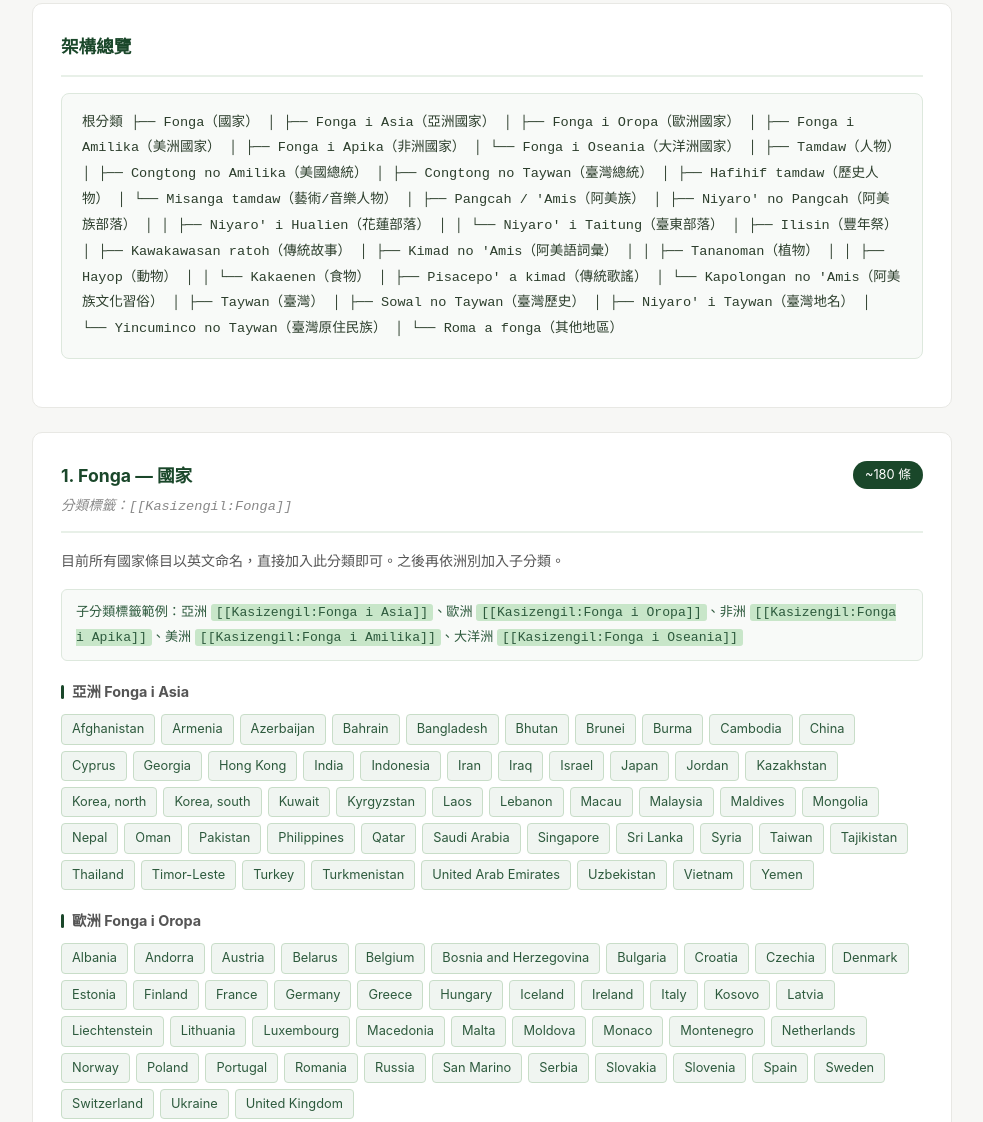
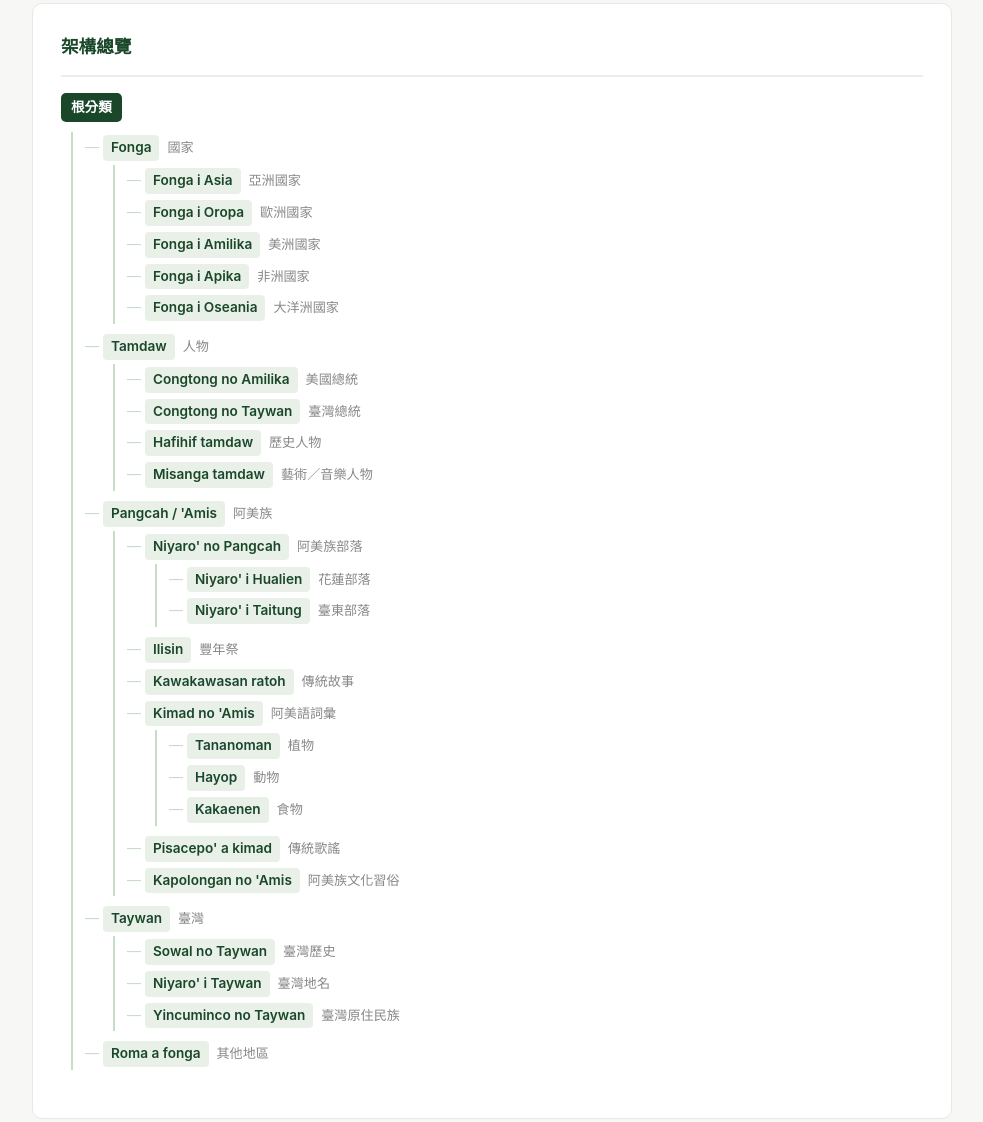
Before and after one commit to ss1111119/ami-wiki-cleanup, a plain HTML site: page categories/index.html in a window 1280 px wide. Shown: the part 629-1751 px from the top of the page, without its empty margins (148-1131 px from the left). Drawn offline with Linux system fonts and the light colour scheme.

Commit message:
fix: 架構總覽改為縮排清單，易於閱讀

```diff
--- a/categories/index.html
+++ b/categories/index.html
@@ -130,18 +130,32 @@
     tr:last-child td { border-bottom: none; }
     tr:hover td { background: #fafff8; }
 
-    .tree {
-      background: #f8faf8;
-      border: 1px solid #dde8dd;
-      border-radius: 8px;
-      padding: 16px 20px;
-      font-family: monospace;
+    .tree-list { list-style: none; padding: 0; margin-bottom: 20px; }
+    .tree-list li { margin: 0; }
+    .tree-list > li { margin-bottom: 10px; }
+    .tree-root {
+      display: inline-block;
+      background: #1a472a;
+      color: white;
+      border-radius: 5px;
+      padding: 3px 10px;
       font-size: 0.85rem;
-      line-height: 1.9;
-      color: #2c3e2c;
-      overflow-x: auto;
-      margin-bottom: 20px;
+      font-weight: 700;
+      margin-bottom: 6px;
     }
+    .tree-list ul { list-style: none; padding-left: 20px; border-left: 2px solid #c8ddc8; margin: 4px 0 4px 10px; }
+    .tree-list ul li { padding: 3px 0 3px 10px; position: relative; font-size: 0.875rem; }
+    .tree-list ul li::before { content: '—'; position: absolute; left: -8px; color: #c8ddc8; }
+    .tree-cat {
+      display: inline-block;
+      background: #e8f0e8;
+      color: #1a472a;
+      border-radius: 4px;
+      padding: 1px 8px;
+      font-weight: 600;
+      font-size: 0.85rem;
+    }
+    .tree-sub { color: #888; font-size: 0.82rem; margin-left: 4px; }
 
     details { margin-top: 12px; }
     summary { cursor: pointer; color: #1a472a; font-size: 0.85rem; font-weight: 600; padding: 6px 0; user-select: none; }
@@ -185,39 +199,65 @@
   <!-- 架構總覽 -->
   <div class="card" id="overview">
     <div class="card-header"><div><h2>架構總覽</h2></div></div>
-    <div class="tree">根分類
-├── Fonga（國家）
-│   ├── Fonga i Asia（亞洲國家）
-│   ├── Fonga i Oropa（歐洲國家）
-│   ├── Fonga i Amilika（美洲國家）
-│   ├── Fonga i Apika（非洲國家）
-│   └── Fonga i Oseania（大洋洲國家）
-│
-├── Tamdaw（人物）
-│   ├── Congtong no Amilika（美國總統）
-│   ├── Congtong no Taywan（臺灣總統）
-│   ├── Hafihif tamdaw（歷史人物）
-│   └── Misanga tamdaw（藝術/音樂人物）
-│
-├── Pangcah / 'Amis（阿美族）
-│   ├── Niyaro' no Pangcah（阿美族部落）
-│   │   ├── Niyaro' i Hualien（花蓮部落）
-│   │   └── Niyaro' i Taitung（臺東部落）
-│   ├── Ilisin（豐年祭）
-│   ├── Kawakawasan ratoh（傳統故事）
-│   ├── Kimad no 'Amis（阿美語詞彙）
-│   │   ├── Tananoman（植物）
-│   │   ├── Hayop（動物）
-│   │   └── Kakaenen（食物）
-│   ├── Pisacepo' a kimad（傳統歌謠）
-│   └── Kapolongan no 'Amis（阿美族文化習俗）
-│
-├── Taywan（臺灣）
-│   ├── Sowal no Taywan（臺灣歷史）
-│   ├── Niyaro' i Taywan（臺灣地名）
-│   └── Yincuminco no Taywan（臺灣原住民族）
-│
-└── Roma a fonga（其他地區）</div>
+    <ul class="tree-list">
+      <li>
+        <span class="tree-root">根分類</span>
+        <ul>
+          <li>
+            <span class="tree-cat">Fonga</span> <span class="tree-sub">國家</span>
+            <ul>
+              <li><span class="tree-cat">Fonga i Asia</span> <span class="tree-sub">亞洲國家</span></li>
+              <li><span class="tree-cat">Fonga i Oropa</span> <span class="tree-sub">歐洲國家</span></li>
+              <li><span class="tree-cat">Fonga i Amilika</span> <span class="tree-sub">美洲國家</span></li>
+              <li><span class="tree-cat">Fonga i Apika</span> <span class="tree-sub">非洲國家</span></li>
+              <li><span class="tree-cat">Fonga i Oseania</span> <span class="tree-sub">大洋洲國家</span></li>
+            </ul>
+          </li>
+          <li>
+            <span class="tree-cat">Tamdaw</span> <span class="tree-sub">人物</span>
+            <ul>
+              <li><span class="tree-cat">Congtong no Amilika</span> <span class="tree-sub">美國總統</span></li>
+              <li><span class="tree-cat">Congtong no Taywan</span> <span class="tree-sub">臺灣總統</span></li>
+              <li><span class="tree-cat">Hafihif tamdaw</span> <span class="tree-sub">歷史人物</span></li>
+              <li><span class="tree-cat">Misanga tamdaw</span> <span class="tree-sub">藝術／音樂人物</span></li>
+            </ul>
+          </li>
+          <li>
+            <span class="tree-cat">Pangcah / 'Amis</span> <span class="tree-sub">阿美族</span>
+            <ul>
+              <li>
+                <span class="tree-cat">Niyaro' no Pangcah</span> <span class="tree-sub">阿美族部落</span>
+                <ul>
+                  <li><span class="tree-cat">Niyaro' i Hualien</span> <span class="tree-sub">花蓮部落</span></li>
+                  <li><span class="tree-cat">Niyaro' i Taitung</span> <span class="tree-sub">臺東部落</span></li>
+                </ul>
+              </li>
+              <li><span class="tree-cat">Ilisin</span> <span class="tree-sub">豐年祭</span></li>
+              <li><span class="tree-cat">Kawakawasan ratoh</span> <span class="tree-sub">傳統故事</span></li>
+              <li>
+                <span class="tree-cat">Kimad no 'Amis</span> <span class="tree-sub">阿美語詞彙</span>
+                <ul>
+                  <li><span class="tree-cat">Tananoman</span> <span class="tree-sub">植物</span></li>
+                  <li><span class="tree-cat">Hayop</span> <span class="tree-sub">動物</span></li>
+                  <li><span class="tree-cat">Kakaenen</span> <span class="tree-sub">食物</span></li>
+                </ul>
+              </li>
+              <li><span class="tree-cat">Pisacepo' a kimad</span> <span class="tree-sub">傳統歌謠</span></li>
+              <li><span class="tree-cat">Kapolongan no 'Amis</span> <span class="tree-sub">阿美族文化習俗</span></li>
+            </ul>
+          </li>
+          <li>
+            <span class="tree-cat">Taywan</span> <span class="tree-sub">臺灣</span>
+            <ul>
+              <li><span class="tree-cat">Sowal no Taywan</span> <span class="tree-sub">臺灣歷史</span></li>
+              <li><span class="tree-cat">Niyaro' i Taywan</span> <span class="tree-sub">臺灣地名</span></li>
+              <li><span class="tree-cat">Yincuminco no Taywan</span> <span class="tree-sub">臺灣原住民族</span></li>
+            </ul>
+          </li>
+          <li><span class="tree-cat">Roma a fonga</span> <span class="tree-sub">其他地區</span></li>
+        </ul>
+      </li>
+    </ul>
   </div>
 
   <!-- 1. 國家 -->
```
